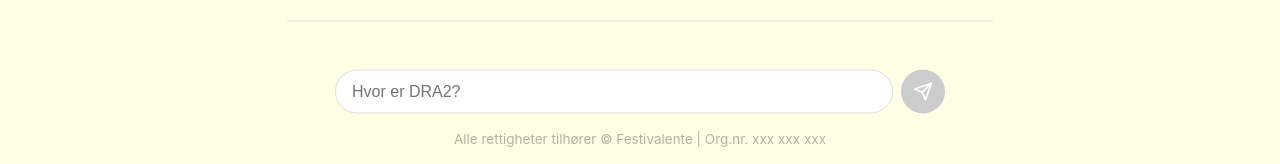
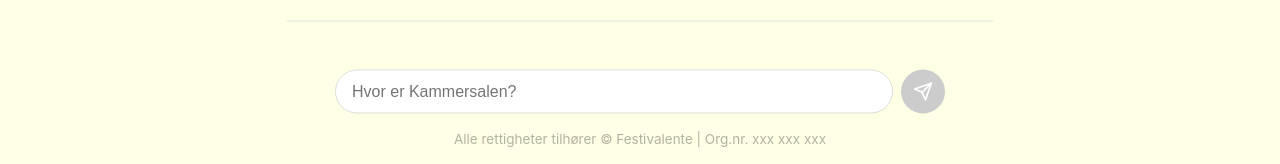
Before and after one commit to Sveste123/Festivalente-2025, a SvelteKit app: page /groq in a window 1280 px wide. Shown: the part 629-793 px from the top of the page. Built offline with nearby package versions, Linux system fonts and the light colour scheme.

Commit message:
Tenker..

```diff
--- a/src/routes/groq/+page.svelte
+++ b/src/routes/groq/+page.svelte
@@ -94,7 +94,7 @@
           <div class="message ai">
             <div class="message-content">
               <span class="role-label">FestivAIente:</span>
-              <p class="loading">Skriver...</p>
+              <p class="loading">Tenker..</p>
             </div>
           </div>
         {/if}
@@ -105,7 +105,7 @@
     <div class="input-box">
       <input
         bind:value={user_input}
-        placeholder="Hvor er DRA2?"
+        placeholder="Hvor er Kammersalen?"
         on:keydown={handleKeypress}
         disabled={loading}
       />
```
